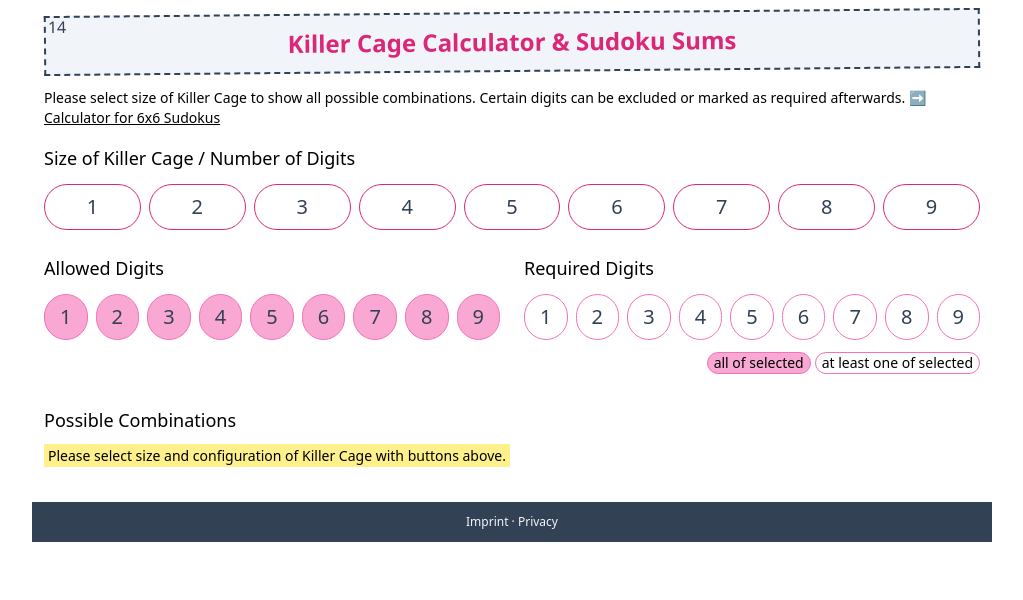
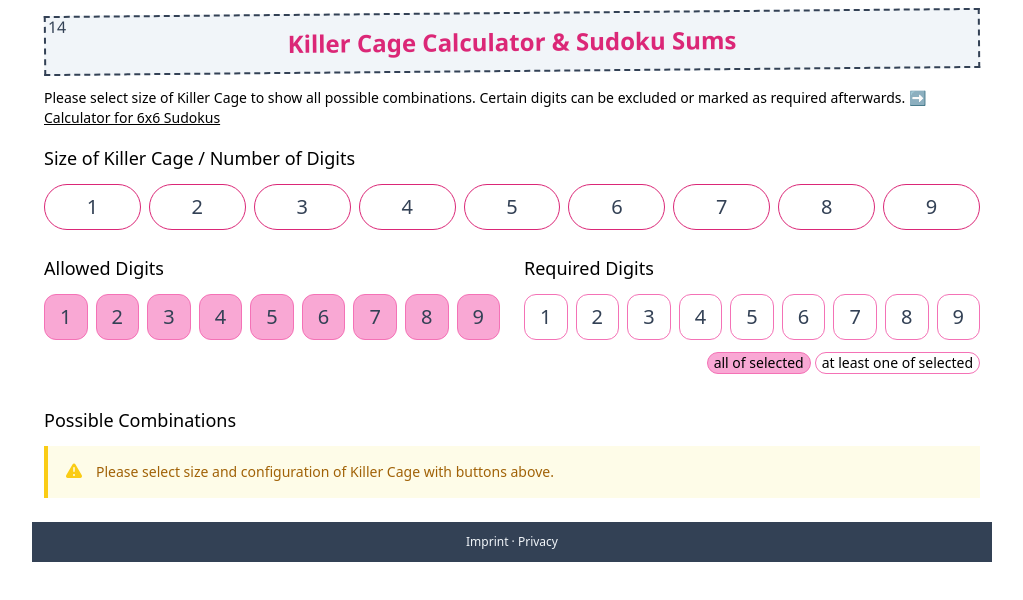
Before and after one commit to mjaschen/sudoku-tools.com, a website: page index.html in a window 1280 px wide. Shown: the whole page, without its empty margins (128-1151 px from the left). Drawn offline with nearby package versions, Linux system fonts and the light colour scheme; files that its build step writes are made by us from their sources.

Commit message:
improve button style; nicer box for starting hint

```diff
--- a/index.html
+++ b/index.html
@@ -35,7 +35,7 @@
             <h2 class="px-3 mb-3 text-lg">Size of Killer Cage / Number of Digits</h2>
             <div class="flex flex-row justify-between w-full gap-1 px-3 mb-3 md:gap-2">
                 <template x-for="digit in digits">
-                    <div class="px-2 py-2 text-xl text-center border border-pink-600 rounded-full cursor-pointer basis-1/9 grow shrink-0 text-slate-700 hover:bg-pink-400 hover:text-white" @click="selected = digit" :class="buttonClassSelected(digit)" x-text="digit"></div>
+                    <div class="px-2 py-2 text-xl text-center border border-pink-600 rounded-xl md:rounded-full cursor-pointer basis-1/9 grow shrink-0 text-slate-700 hover:bg-pink-400 hover:text-white" @click="selected = digit" :class="buttonClassSelected(digit)" x-text="digit"></div>
                 </template>
             </div>
         </div>
@@ -45,7 +45,7 @@
                 <h2 class="px-3 mb-3 text-lg">Allowed Digits</h2>
                 <div class="flex flex-row justify-between w-full gap-1 px-3 mb-3 md:gap-2">
                     <template x-for="digit in digits">
-                        <div class="px-2 py-2 text-xl text-center border border-pink-400 rounded-full cursor-pointer basis-1/9 grow shrink-0 text-slate-700 hover:bg-pink-200" @click="allowed[digit] = !allowed[digit]" :class="buttonClassAllowed(digit)" x-text="digit"></div>
+                        <div class="px-2 py-2 text-xl text-center border border-pink-400 rounded-xl cursor-pointer basis-1/9 grow shrink-0 text-slate-700 hover:bg-pink-200" @click="allowed[digit] = !allowed[digit]" :class="buttonClassAllowed(digit)" x-text="digit"></div>
                     </template>
                 </div>
             </div>
@@ -53,7 +53,7 @@
                 <h2 class="px-3 mb-3 text-lg">Required Digits</h2>
                 <div class="flex flex-row justify-between w-full gap-1 px-3 mb-3 md:gap-2">
                     <template x-for="digit in digits">
-                        <div class="px-2 py-2 text-xl text-center border border-pink-400 rounded-full cursor-pointer basis-1/9 grow shrink-0 text-slate-700 hover:bg-pink-200" @click="required[digit] = !required[digit]" :class="buttonClassRequired(digit)" x-text="digit"></div>
+                        <div class="px-2 py-2 text-xl text-center border border-pink-400 rounded-xl cursor-pointer basis-1/9 grow shrink-0 text-slate-700 hover:bg-pink-200" @click="required[digit] = !required[digit]" :class="buttonClassRequired(digit)" x-text="digit"></div>
                     </template>
                 </div>
                 <div class="flex justify-end gap-1 px-3 mb-2 text-sm flex-nowrap">
@@ -70,7 +70,20 @@
             </div>
         </div>
 
-        <p class="px-3 mb-3 text-sm" x-show="selected == 0"><span class="bg-yellow-200 px-1 py-0.5">Please select size and configuration of Killer Cage with buttons above.</span></p>
+        <div class="border-l-4 border-yellow-400 bg-yellow-50 p-4 mx-3">
+            <div class="flex">
+              <div class="flex-shrink-0">
+                <svg class="h-5 w-5 text-yellow-400" viewBox="0 0 20 20" fill="currentColor" aria-hidden="true">
+                  <path fill-rule="evenodd" d="M8.485 2.495c.673-1.167 2.357-1.167 3.03 0l6.28 10.875c.673 1.167-.17 2.625-1.516 2.625H3.72c-1.347 0-2.189-1.458-1.515-2.625L8.485 2.495zM10 5a.75.75 0 01.75.75v3.5a.75.75 0 01-1.5 0v-3.5A.75.75 0 0110 5zm0 9a1 1 0 100-2 1 1 0 000 2z" clip-rule="evenodd" />
+                </svg>
+              </div>
+              <div class="ml-3">
+                <p class="text-sm text-yellow-700">
+                    Please select size and configuration of Killer Cage with buttons above.
+                </p>
+              </div>
+            </div>
+          </div>
 
         <div class="px-3 mb-6 overflow-x-scroll text-sm">
             <template x-for="(digitGroups, sum) in combinations">
```
